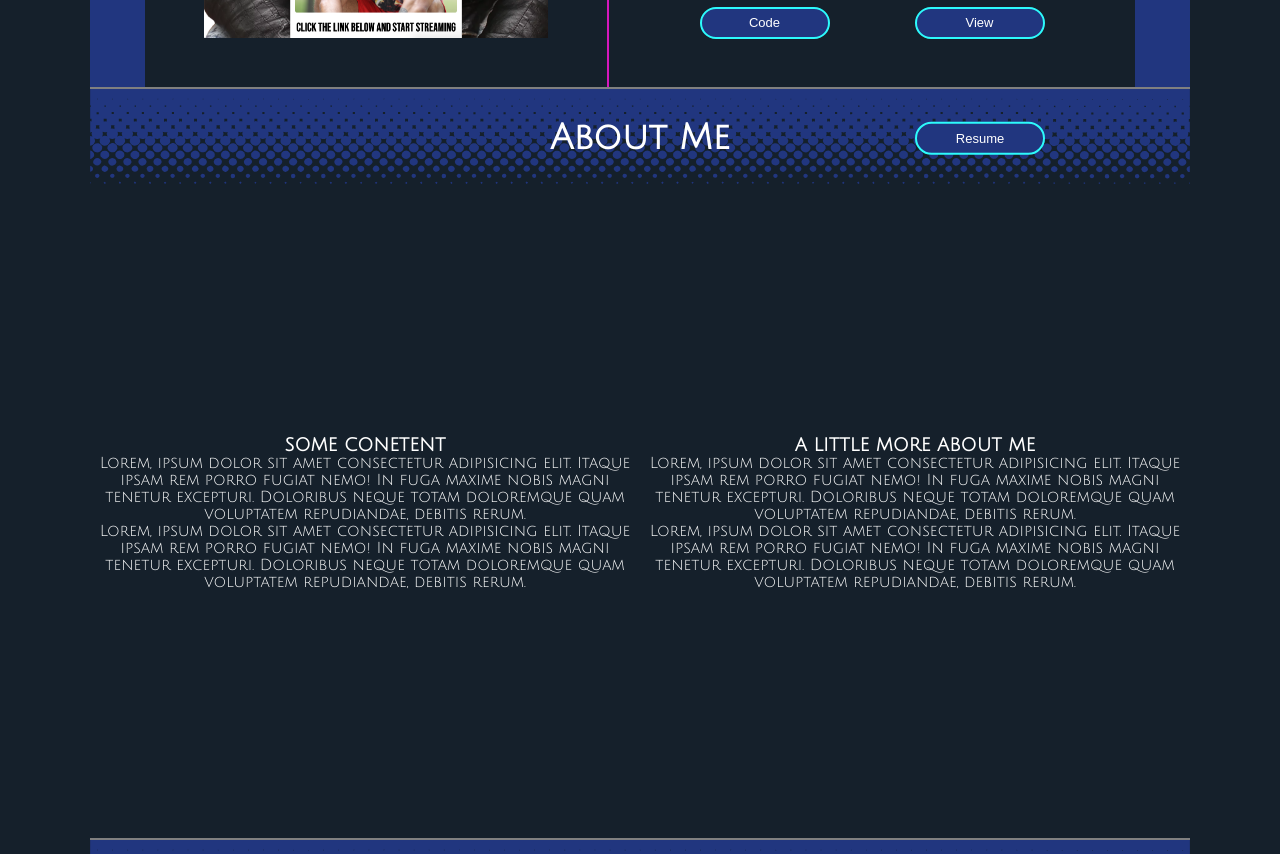
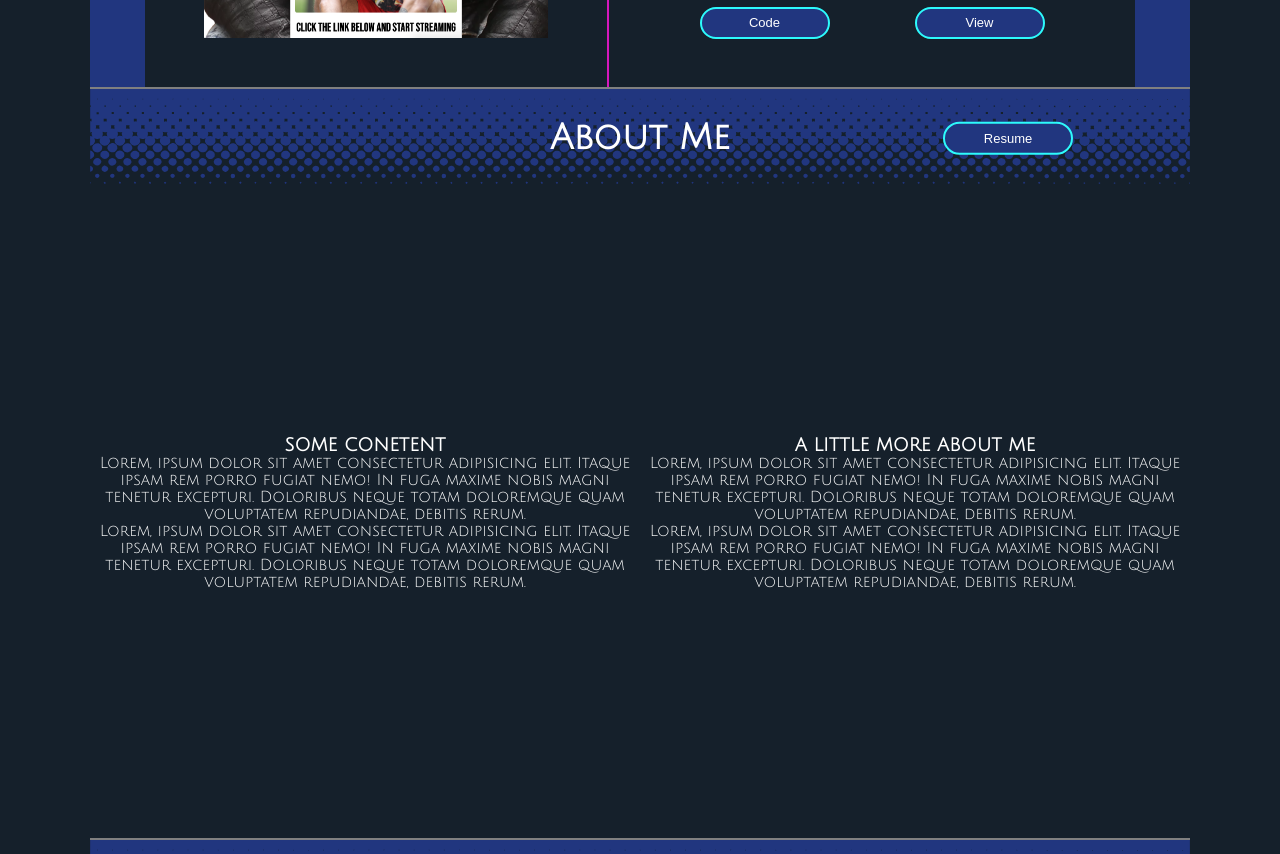
Before and after one commit to luisocasio/svelte-portfolio, a Svelte app: page / in a window 1280 px wide. Shown: the part 1440-2294 px from the top of the page. Built offline with nearby package versions, Linux system fonts and the light colour scheme.

Commit message:
move resume button

```diff
--- a/src/components/About.svelte
+++ b/src/components/About.svelte
@@ -44,7 +44,7 @@
     text-decoration: none;
     border-radius: 35px;
     font-size: small;
-    margin-right: 4rem;
+    margin-right: 2.25rem;
     border: 2px solid #2dfafc;
   }
 </style>
```
